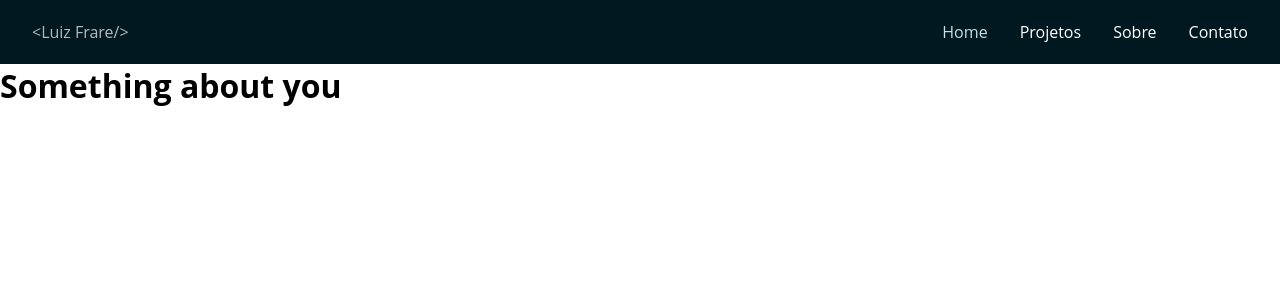
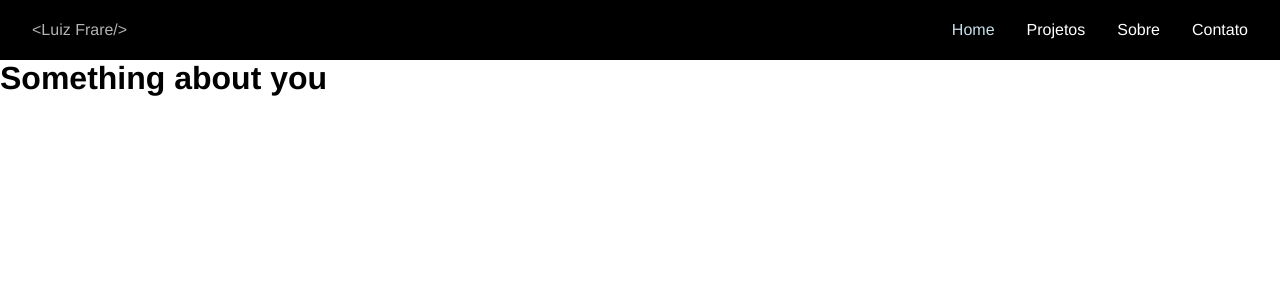
Before and after one commit to LuizFrare/luiz-portfolio, a Next.js app: page / in a window 1280 px wide. Shown: the top 300 px of the page. Built offline with nearby package versions, Linux system fonts and the light colour scheme.

Commit message:
feat: add black variable

```diff
--- a/src/app/Components/Header/styles.ts
+++ b/src/app/Components/Header/styles.ts
@@ -5,7 +5,7 @@ export const HeaderWrapper = styled.header`
   align-items: center;
   justify-content: center;
   font-weight: 500;
-  background-color: var(--gray-dark);
+  background-color: var(--black);
   width: 100%;
   color: var(--white);
   padding: 1rem 2rem;
@@ -38,7 +38,7 @@ export const MenuList = styled.ul`
     flex-direction: column;
     position: absolute;
     top: 4.9375rem;
-    background-color: var(--gray-dark);
+    background-color: var(--black);
     padding: 2rem 1rem;
     width: 100%;
     justify-content: center;
--- a/src/app/globals.css
+++ b/src/app/globals.css
@@ -15,6 +15,7 @@
   --gray-mid: #4c626b;
   --gray-dark: #001920;
   --white: #ffffff;
+  --black: #000000;
 
   --primary-glow: conic-gradient(
     from 180deg at 50% 50%,
@@ -90,7 +91,7 @@ html,
 body {
   max-width: 100vw;
   overflow-x: hidden;
-  font-family: "Open Sans", Helvetica, Arial, Lucida, sans-serif;
+  font-family: "Open-Sans", Helvetica, Arial, Lucida, sans-serif;
 }
 
 body {
```
